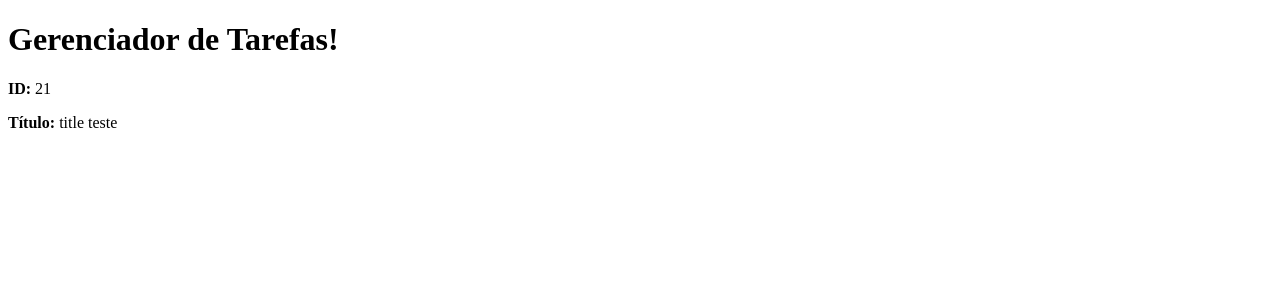
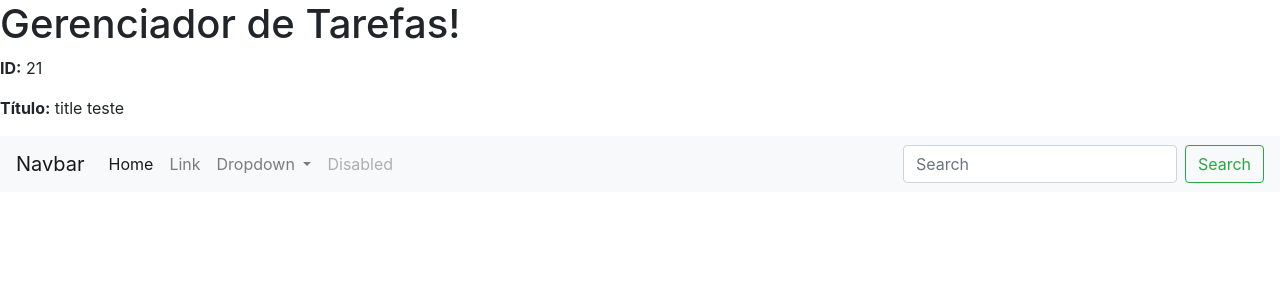
Before and after one commit to Luiz-Bernardes/angular-proposal, an Angular app: page / in a window 1280 px wide. Shown: the top 300 px of the page. Built offline with nearby package versions, Linux system fonts and the light colour scheme.

Commit message:
bootstrap

```diff
--- a/package.json
+++ b/package.json
@@ -20,7 +20,9 @@
     "@angular/platform-browser": "~4.0.0",
     "@angular/platform-browser-dynamic": "~4.0.0",
     "@angular/router": "~4.0.0",
+    "bootstrap": "^4.3.1",
     "core-js": "~2.4.1",
+    "jquery": "^3.3.1",
     "rxjs": "~5.1.0",
     "zone.js": "~0.8.4"
   },
--- a/src/app/app.component.html
+++ b/src/app/app.component.html
@@ -9,3 +9,39 @@
 <p>
   <strong>Título:</strong> {{task.title}}
 </p>
+
+<nav class="navbar navbar-expand-lg navbar-light bg-light">
+  <a class="navbar-brand" href="#">Navbar</a>
+  <button class="navbar-toggler" type="button" data-toggle="collapse" data-target="#navbarSupportedContent" aria-controls="navbarSupportedContent" aria-expanded="false" aria-label="Toggle navigation">
+    <span class="navbar-toggler-icon"></span>
+  </button>
+
+  <div class="collapse navbar-collapse" id="navbarSupportedContent">
+    <ul class="navbar-nav mr-auto">
+      <li class="nav-item active">
+        <a class="nav-link" href="#">Home <span class="sr-only">(current)</span></a>
+      </li>
+      <li class="nav-item">
+        <a class="nav-link" href="#">Link</a>
+      </li>
+      <li class="nav-item dropdown">
+        <a class="nav-link dropdown-toggle" href="#" id="navbarDropdown" role="button" data-toggle="dropdown" aria-haspopup="true" aria-expanded="false">
+          Dropdown
+        </a>
+        <div class="dropdown-menu" aria-labelledby="navbarDropdown">
+          <a class="dropdown-item" href="#">Action</a>
+          <a class="dropdown-item" href="#">Another action</a>
+          <div class="dropdown-divider"></div>
+          <a class="dropdown-item" href="#">Something else here</a>
+        </div>
+      </li>
+      <li class="nav-item">
+        <a class="nav-link disabled" href="#" tabindex="-1" aria-disabled="true">Disabled</a>
+      </li>
+    </ul>
+    <form class="form-inline my-2 my-lg-0">
+      <input class="form-control mr-sm-2" type="search" placeholder="Search" aria-label="Search">
+      <button class="btn btn-outline-success my-2 my-sm-0" type="submit">Search</button>
+    </form>
+  </div>
+</nav>
```
Also changed, not shown: .angular-cli.json, 1 other file (tests, documents, lock files or other folders).
